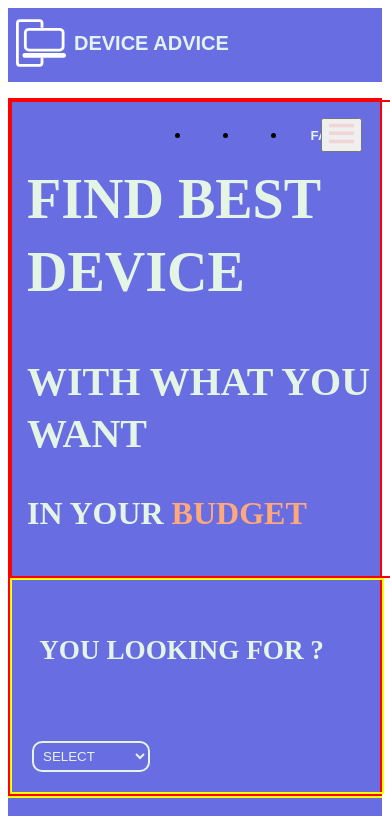
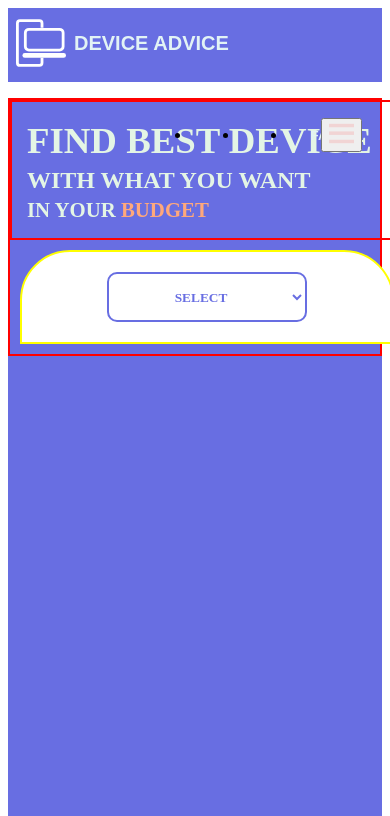
Before and after one commit to randomDrag/device-advice-ssr, a React app: page / in a window 390 px wide. Shown: the top 816 px of the page. Built offline with nearby package versions, Linux system fonts and the light colour scheme; the HTML template or start-up script is replaced by a standard one.

Commit message:
on progress

```diff
--- a/public/main.css
+++ b/public/main.css
@@ -222,7 +222,7 @@ font-size: 1.25rem;
 
 
 }
-.main-heading h1{
+.main-heading h1 {
    line-height: 1.3em;
    color: #E4F5E5;
    font-family: 'Abril Fatface', cursive;
@@ -230,26 +230,29 @@ font-size: 1.25rem;
    text-align: left;
 }
 
-.main-heading{
+.main-heading {
 
    padding: 15px;
    height: 100%;
    width: 100%;
 
 }
-.main-heading-1{
+
+.main-heading-1 {
 
    font-size: 3.5rem;
 
 
 }
-.main-heading-2{
+
+.main-heading-2 {
 
    font-size: 2.5rem;
 
 
 }
-.main-heading-3{
+
+.main-heading-3 {
 
    font-size: 2rem;
 
@@ -276,7 +279,9 @@ font-size: 1.25rem;
 }
 
 
-.home-image-iphone , .home-image-camera ,.home-image-headphone{
+.home-image-iphone,
+.home-image-camera,
+.home-image-headphone {
 
    display: flex;
    align-items: center;
@@ -287,7 +292,7 @@ font-size: 1.25rem;
 
 }
 
-.home-image-iphone img{
+.home-image-iphone img {
    border: 2px solid yellow;
 
    height: 600px;
@@ -295,7 +300,7 @@ width: 70%;
 
 }
 
-.home-image-camera img{
+.home-image-camera img {
 
    border: 2px solid yellow;
 
@@ -305,7 +310,7 @@ width: 70%;
 
 }
 
-.home-image-headphone img{
+.home-image-headphone img {
 
 
 
@@ -316,20 +321,97 @@ width: 70%;
 
 }
 
-.bar-heading-1{
-   padding: 1.2em 1em;
-
+.bar-heading-1 {
+   padding: 10px;
    color: #E4F5E5;
    font-family: 'Abril Fatface', cursive;
    text-transform: uppercase;
-   font-size: 1.7rem;
+   font-size: 2.2rem;
+   position: absolute;
+   top: 0;
+   left: 0;
 
 }
 
-.bar-div{
+.bar-div {
 
    height: 100%;
    width: 100%;
+   display: flex;
+   flex-flow: column;
+   align-items: center;
+   justify-content: center;
+   position: relative;
+}
+
+
+
+
+@media (max-width: 575.98px) {
+
+
+   .main-heading {
+      display: flex;
+      flex-flow: column;
+      justify-content: center;
+      height: 70%;
+   }
+
+   .main-heading-1 {
+
+      line-height: 1.5rem;
+      font-size: 2.3rem;
+      padding: 0;
+      margin: 0;
+
+
+   }
+
+   .main-heading-2 {
+
+      line-height: 1.5rem;
+      font-size: 1.5rem;
+      padding: 0;
+      margin: 0;
+
+
+   }
+
+   .main-heading-3 {
+
+      line-height: 1.5rem;
+      font-size: 1.3rem;
+      padding: 0;
+      margin: 0;
+
+
+   }
+
+
+   .home-image-iphone,
+   .home-image-camera,
+   .home-image-headphone,
+   .home-image-camera {
+
+      display: none;
+
+
+   }
+
+
+
+   .bar-div{
+      border-top-right-radius: 50px;
+      border-top-left-radius: 50px;
+      margin: 10px;
+      background: white;
+      position: relative;
+  }
+
+  .bar-heading-1{
+     display: none;
+  }
+
 }
 .Fill {
     display: flex;
@@ -500,27 +582,51 @@ width: 70%;
     border : 2px solid red;
 
 }
-.ui.selection.dropdown{
+
+
+/* mobile input fields price */
+
+.inputMobile{
+
+background: transparent;
+
+}
+
+@media (max-width: 575.98px) {
+
+
+
+
+    }
+.ui.selection.dropdown {
 
     margin: 20px;
     background: transparent;
     border: 2px solid #E4F5E5;
-    padding: 5px;
+    outline: none;
+    padding: 0 50px;
     color: #E4F5E5;
     border-radius: 10px;
-
+    height: 50px;
+    width: 200px;
+    font-family: 'Montserrat';
+    font-weight: 600;
+    text-align: center;
 
 
 }
 
-@media (hover: hover) {
-    .selectCustom {
-      display: block;
-    }
+
+@media (max-width: 575.98px) {
+
+
+
+
+.ui.selection.dropdown{
+    border: 2px solid #686EE2;
+
+    color: #686EE2;
 }
 
-  @media (hover: hover) {
-    .ui.selection.dropdown:focus + .selectCustom {
-      display: none;
+
 }
-  }
--- a/src/client/components/submitform.js
+++ b/src/client/components/submitform.js
@@ -29,7 +29,7 @@ class Submitform extends React.Component {
         return (
             <>
                 <div className={className}>
-                    <input type="text" placeholder={fields.placeholder} {...fields.input} />
+                    <input type="text" className="inputMobile" placeholder={fields.placeholder} {...fields.input} />
                     <div style={{ color: "red" }}>
                         {touched ? error : ""}
                     </div>
@@ -66,8 +66,8 @@ class Submitform extends React.Component {
                     <div className="ui form">
                         <div className="three fields">
                             <div className="field">
-                                <label>First name</label>
-                                <Field name="price" placeholder="ENTER PRICE" component={this.inputForm} />
+                                <label>Amount</label>
+                                <Field name="price" className="inputMobile" placeholder="ENTER PRICE" component={this.inputForm} />
                             </div>
                             <div className="field">
                                 <label>Middle name</label>
@@ -206,14 +206,15 @@ const validate = (values) => {
         errors.Name = 'Required'
     }
 
-    if (!values.Phone_Number) {
-        errors.Phone_Number = 'Required'
-    } else if (isNaN(Number(values.Phone_Number))) {
-        errors.Phone_Number = 'Must be a number'
-    } else if (!validator.isMobilePhone(values.Phone_Number,'en-IN')  ) {
+    if (!values.price) {
+        errors.price = 'Required'
+    } else if (isNaN(Number(values.price))) {
+        errors.price = 'Must be a number'
+
+    } else if (!validator.isInt(values.price,{min: 3000, max: 300000 })) {
 
 
-        errors.Phone_Number = 'Enter mobile number'
+        errors.price = 'Enter correct amount';
     }
     return errors
 }
--- a/src/client/css/extra.css
+++ b/src/client/css/extra.css
@@ -167,3 +167,19 @@
     border : 2px solid red;
 
 }
+
+
+/* mobile input fields price */
+
+.inputMobile{
+
+background: transparent;
+
+}
+
+@media (max-width: 575.98px) {
+
+
+
+
+    }
--- a/src/client/css/home.css
+++ b/src/client/css/home.css
@@ -1,4 +1,4 @@
-.main-heading h1{
+.main-heading h1 {
    line-height: 1.3em;
    color: #E4F5E5;
    font-family: 'Abril Fatface', cursive;
@@ -6,26 +6,29 @@
    text-align: left;
 }
 
-.main-heading{
+.main-heading {
 
    padding: 15px;
    height: 100%;
    width: 100%;
 
 }
-.main-heading-1{
+
+.main-heading-1 {
 
    font-size: 3.5rem;
 
 
 }
-.main-heading-2{
+
+.main-heading-2 {
 
    font-size: 2.5rem;
 
 
 }
-.main-heading-3{
+
+.main-heading-3 {
 
    font-size: 2rem;
 
@@ -52,7 +55,9 @@
 }
 
 
-.home-image-iphone , .home-image-camera ,.home-image-headphone{
+.home-image-iphone,
+.home-image-camera,
+.home-image-headphone {
 
    display: flex;
    align-items: center;
@@ -63,7 +68,7 @@
 
 }
 
-.home-image-iphone img{
+.home-image-iphone img {
    border: 2px solid yellow;
 
    height: 600px;
@@ -71,7 +76,7 @@ width: 70%;
 
 }
 
-.home-image-camera img{
+.home-image-camera img {
 
    border: 2px solid yellow;
 
@@ -81,7 +86,7 @@ width: 70%;
 
 }
 
-.home-image-headphone img{
+.home-image-headphone img {
 
 
 
@@ -92,18 +97,95 @@ width: 70%;
 
 }
 
-.bar-heading-1{
-   padding: 1.2em 1em;
-
+.bar-heading-1 {
+   padding: 10px;
    color: #E4F5E5;
    font-family: 'Abril Fatface', cursive;
    text-transform: uppercase;
-   font-size: 1.7rem;
+   font-size: 2.2rem;
+   position: absolute;
+   top: 0;
+   left: 0;
 
 }
 
-.bar-div{
+.bar-div {
 
    height: 100%;
    width: 100%;
+   display: flex;
+   flex-flow: column;
+   align-items: center;
+   justify-content: center;
+   position: relative;
 }
+
+
+
+
+@media (max-width: 575.98px) {
+
+
+   .main-heading {
+      display: flex;
+      flex-flow: column;
+      justify-content: center;
+      height: 70%;
+   }
+
+   .main-heading-1 {
+
+      line-height: 1.5rem;
+      font-size: 2.3rem;
+      padding: 0;
+      margin: 0;
+
+
+   }
+
+   .main-heading-2 {
+
+      line-height: 1.5rem;
+      font-size: 1.5rem;
+      padding: 0;
+      margin: 0;
+
+
+   }
+
+   .main-heading-3 {
+
+      line-height: 1.5rem;
+      font-size: 1.3rem;
+      padding: 0;
+      margin: 0;
+
+
+   }
+
+
+   .home-image-iphone,
+   .home-image-camera,
+   .home-image-headphone,
+   .home-image-camera {
+
+      display: none;
+
+
+   }
+
+
+
+   .bar-div{
+      border-top-right-radius: 50px;
+      border-top-left-radius: 50px;
+      margin: 10px;
+      background: white;
+      position: relative;
+  }
+
+  .bar-heading-1{
+     display: none;
+  }
+
+}
--- a/src/client/css/typesec.ui.css
+++ b/src/client/css/typesec.ui.css
@@ -1,24 +1,32 @@
-.ui.selection.dropdown{
+.ui.selection.dropdown {
 
     margin: 20px;
     background: transparent;
     border: 2px solid #E4F5E5;
-    padding: 5px;
+    outline: none;
+    padding: 0 50px;
     color: #E4F5E5;
     border-radius: 10px;
-
+    height: 50px;
+    width: 200px;
+    font-family: 'Montserrat';
+    font-weight: 600;
+    text-align: center;
 
 
 }
 
-@media (hover: hover) {
-    .selectCustom {
-      display: block;
-    }
-  }
 
-  @media (hover: hover) {
-    .ui.selection.dropdown:focus + .selectCustom {
-      display: none;
-    }
-  }
+@media (max-width: 575.98px) {
+
+
+
+
+.ui.selection.dropdown{
+    border: 2px solid #686EE2;
+
+    color: #686EE2;
+}
+
+
+}
```
Also changed, not shown: public/bundle.js, 2 other files (tests, documents, lock files or other folders). Lines whose indentation alone changed are shown as unchanged.
